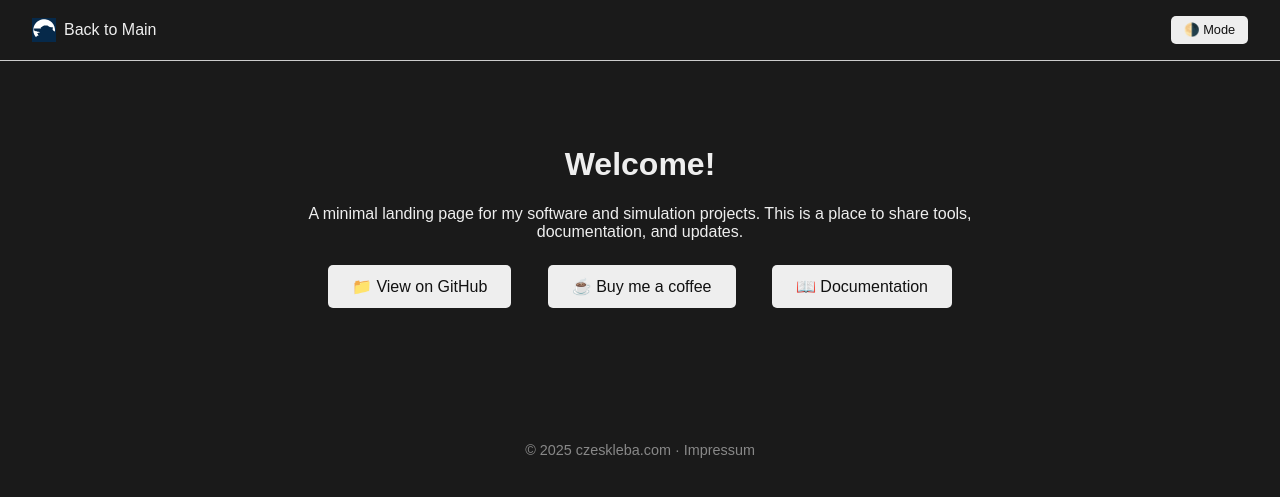
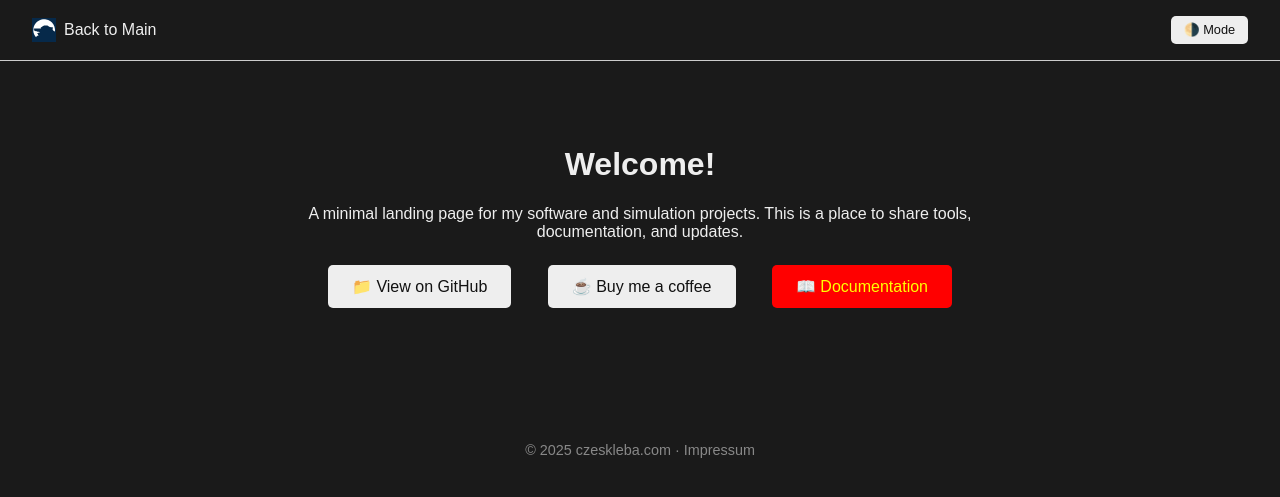
Before and after one commit to DenisCzeskleba/czeskleba.github.io, a Jekyll site: the page built from index.md, in a window 1280 px wide. Shown: the top 497 px of the page. Built offline with Jekyll 4.4.1, drawn with Linux system fonts in a browser that asks for light colours.

Commit message:
Update index.md

```diff
--- a/index.md
+++ b/index.md
@@ -10,5 +10,5 @@ A minimal landing page for my software and simulation projects. This is a place
 <div class="links">
   <a href="https://github.com/DenisCzeskleba/WeldCraft" target="_blank">📁 View on GitHub</a>
   <a href="https://www.buymeacoffee.com/denisczeskleba" target="_blank">☕ Buy me a coffee</a>
-  <a href="/docs/">📖 Documentation</a>
+  <a href="/docs/" style="background-color: red; color: yellow;">📖 Documentation</a>
 </div>
```
